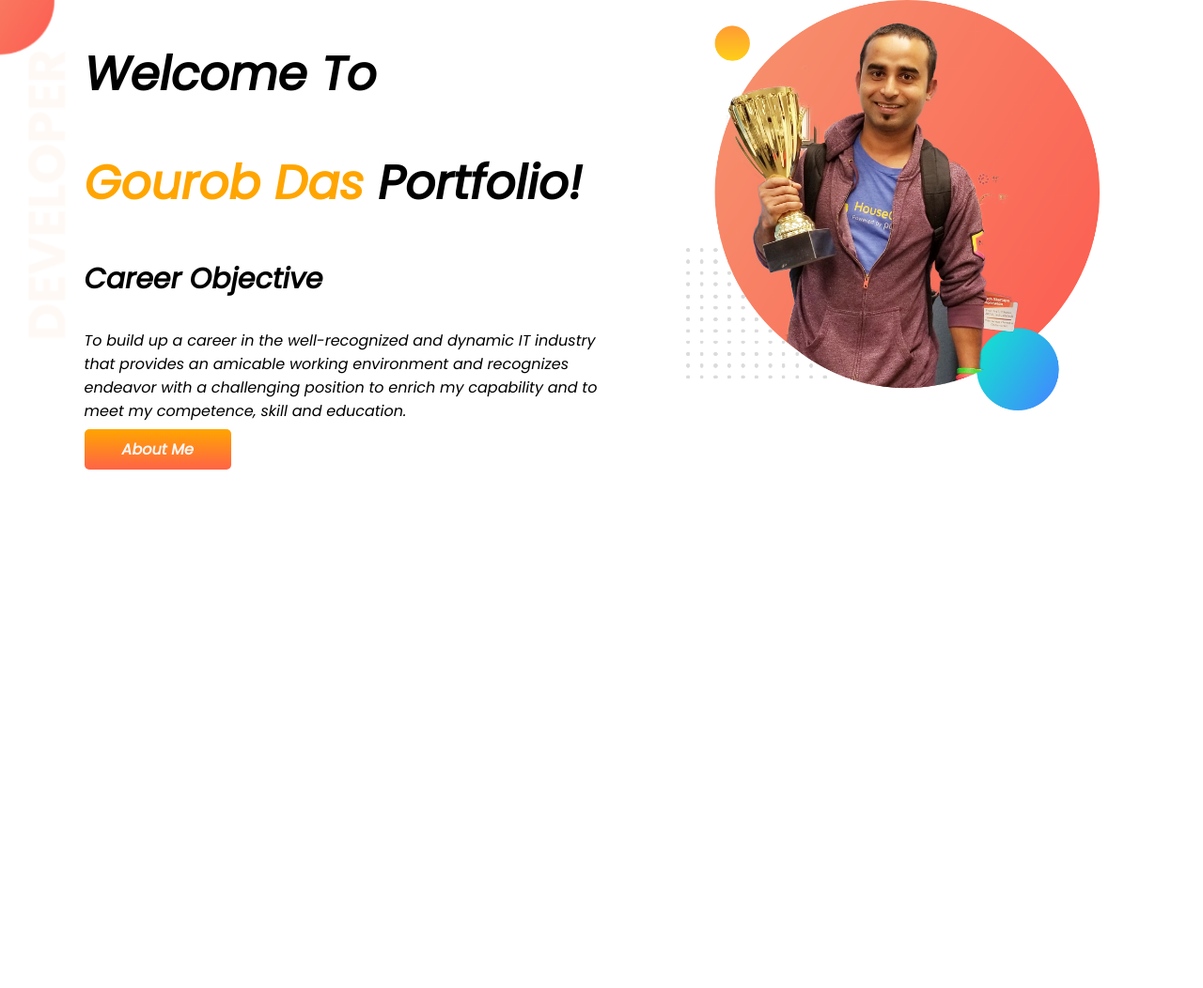
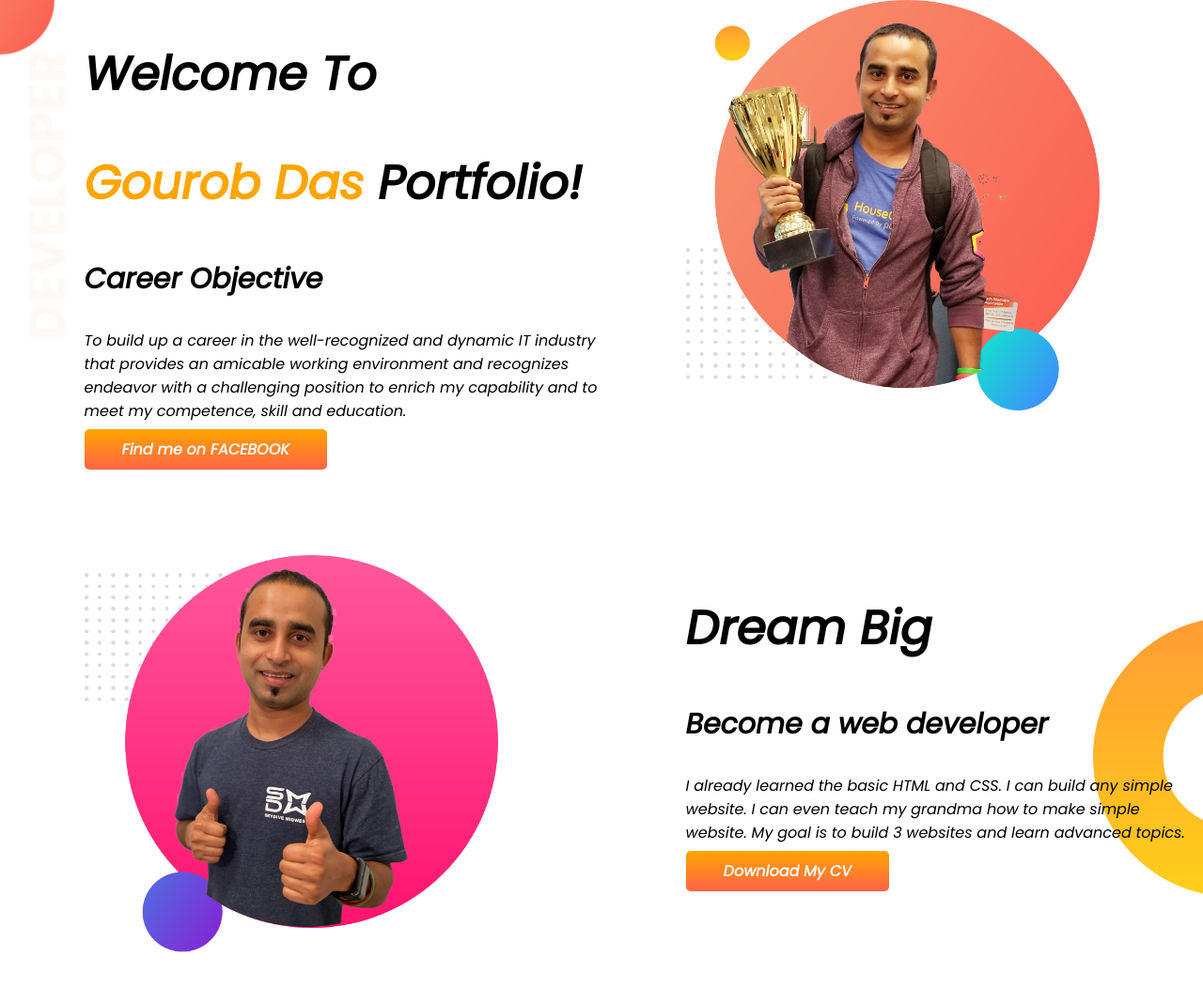
Before and after one commit to GourobDas/developer-protfolio, a plain HTML site: page index.html in a window 1280 px wide. Shown: the whole page at 94% size. Before the commit the page ends 800 px from the top, so only its background shows below. Drawn offline with Linux system fonts and the light colour scheme.

Commit message:
sec row done

```diff
--- a/index.html
+++ b/index.html
@@ -22,13 +22,27 @@
             <p>To build up a career in the well-recognized and dynamic IT industry that provides an amicable working
                 environment and recognizes endeavor with a challenging position to enrich my capability and to meet my
                 competence, skill and education.</p>
-            <a class="link-button" target="_blank" href="https://web.facebook.com/gourob.das.35762/">About Me</a>
+            <a class="link-button" target="_blank" href="https://web.facebook.com/gourob.das.35762/">Find me on
+                FACEBOOK</a>
 
         </div>
         <div class="half-width">
             <img src="images/jhankar.png" alt="">
         </div>
     </section>
+    <section class="dream-big">
+        <div class="half-width">
+            <img src="images/jhankar2.png" alt="">
+        </div>
+        <div class="half-width">
+            <h1>Dream Big</h1>
+            <h3>Become a web developer</h3>
+            <p>I already learned the basic HTML and CSS. I can build any simple website. I can even teach my grandma how
+                to make simple website. My goal is to build 3 websites and learn advanced topics.</p>
+
+            <a class="link-button" target="_blank" href="https://web.facebook.com/gourob.das.35762/">Download My CV</a>
+        </div>
+    </section>
 </body>
 
 </html>
--- a/style.css
+++ b/style.css
@@ -17,6 +17,7 @@ h3 {
 
 section {
     display: flex;
+    margin-bottom: 100px;
 }
 
 .half-width {
@@ -41,3 +42,9 @@ section {
     background-image: url(images/top-banner.png);
     background-repeat: no-repeat;
 }
+
+.dream-big {
+    background-image: url(images/dream-bg.png);
+    background-repeat: no-repeat;
+    background-position: right;
+}
```
